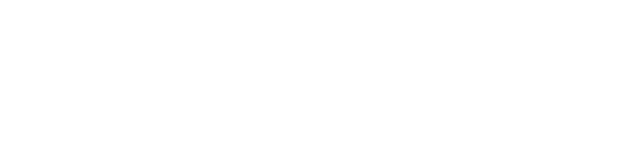
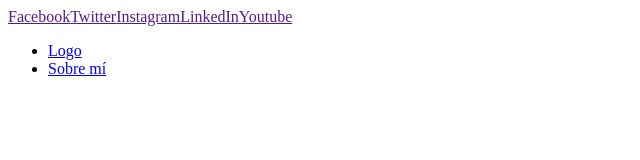
Before and after one commit to NedduJS/maquetacionCSS, a plain HTML site: page index.html in a window 1280 px wide. Shown: the whole page, without its empty margins (0-640 px from the left). Drawn offline with Linux system fonts and the light colour scheme.

Commit message:
Estructura del header

```diff
--- a/index.html
+++ b/index.html
@@ -7,6 +7,22 @@
   <title>Document</title>
 </head>
 <body>
-
+  <header>
+    <section>
+      <div>
+        <a href="">Facebook</a><a href="">Twitter</a><a href="">Instagram</a><a href="">LinkedIn</a><a href="">Youtube</a>
+      </div>
+    </section>
+    <nav>
+      <ul>
+        <li>
+          <a href="/">Logo</a>
+        </li>
+        <li>
+          <a href="/perfil.html">Sobre mí</a>
+        </li>
+      </ul>
+    </nav>
+  </header>
 </body>
 </html>
```
